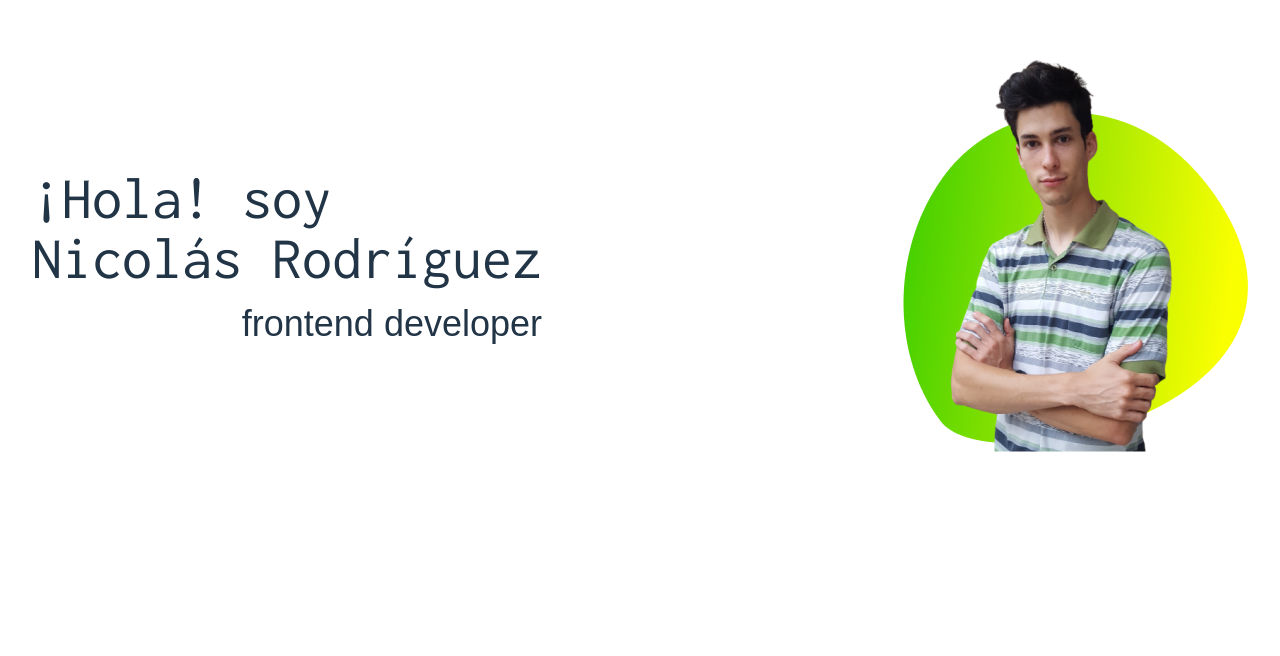
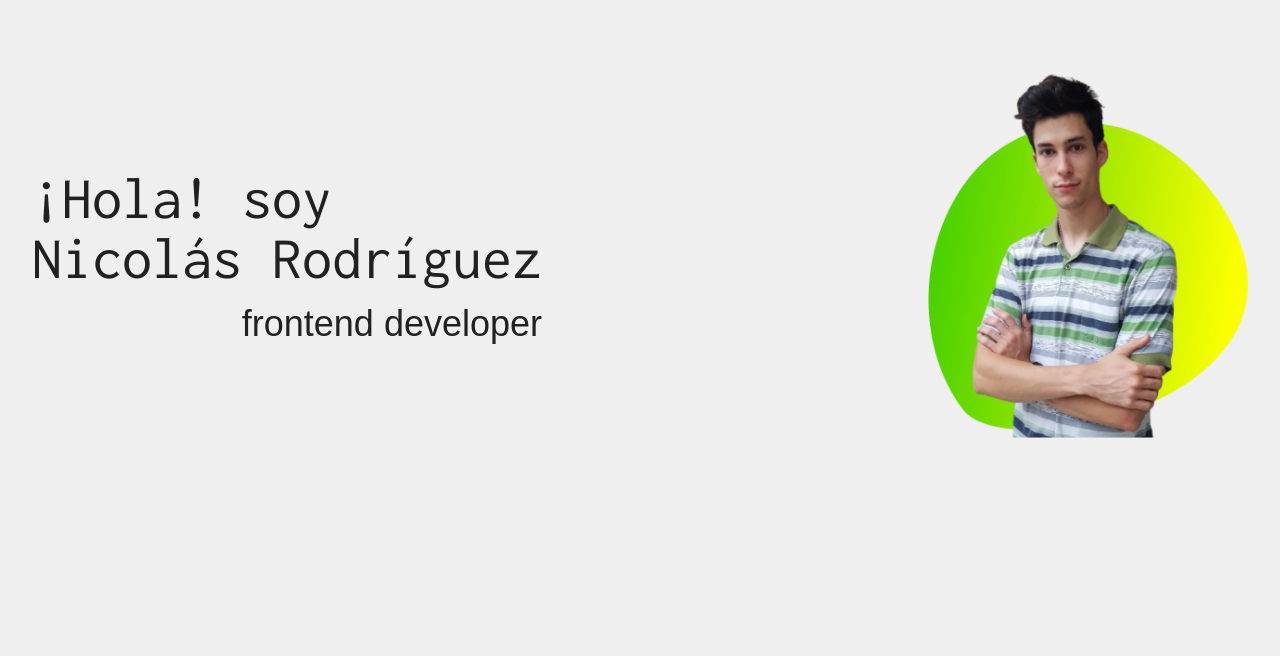
Before and after one commit to nicolasrodriguez3/Portfolio, a React (Vite) app: page / in a window 1280 px wide. Shown: the part 144-800 px from the top of the page. Built offline with nearby package versions, Linux system fonts and the light colour scheme; a web font is replaced by a local one.

Commit message:
Corrected light theme

```diff
--- a/src/components/Hero.jsx
+++ b/src/components/Hero.jsx
@@ -13,7 +13,7 @@ export default function Hero() {
 				</h1>
 				<p className="font-serif text-3xl md:text-4xl text-right">frontend developer</p>
 			</section>
-			<img src={fotoHero} alt="Foto de mi persona de brazos cruzados" />
+			<img src={fotoHero} alt="Foto de mi persona de brazos cruzados" className="w-[80%] max-w-xs" />
 		</main>
 	)
 }
--- a/src/index.css
+++ b/src/index.css
@@ -15,14 +15,17 @@
 :root {
 	--font1: "Inconsolata", monospace;
 	--font2: "Laila", sans-serif;
-	font-family: var(--font1), system-ui, Avenir, Helvetica, Arial, sans-serif;
+	--bg-color: #212121;
+	--primary-color: rgba(255, 255, 255, 0.87);
+
+	font-family: var(--font1), system-ui, sans-serif;
 
 	line-height: 1.5;
 	font-weight: 400;
 
 	color-scheme: light dark;
-	color: rgba(255, 255, 255, 0.87);
-	background-color: rgb(33, 33, 33);
+	color: var(--primary-color);
+	background-color: var(--bg-color);
 
 	font-synthesis: none;
 	text-rendering: optimizeLegibility;
@@ -74,8 +77,8 @@ button:focus-visible {
 
 @media (prefers-color-scheme: light) {
 	:root {
-		color: #213547;
-		background-color: #ffffff;
+		--bg-color: #efefef;
+		--primary-color: #212121;
 	}
 	a:hover {
 		color: #747bff;
```
Also changed, not shown: src/assets/linkedin-rounded.svg (added).
